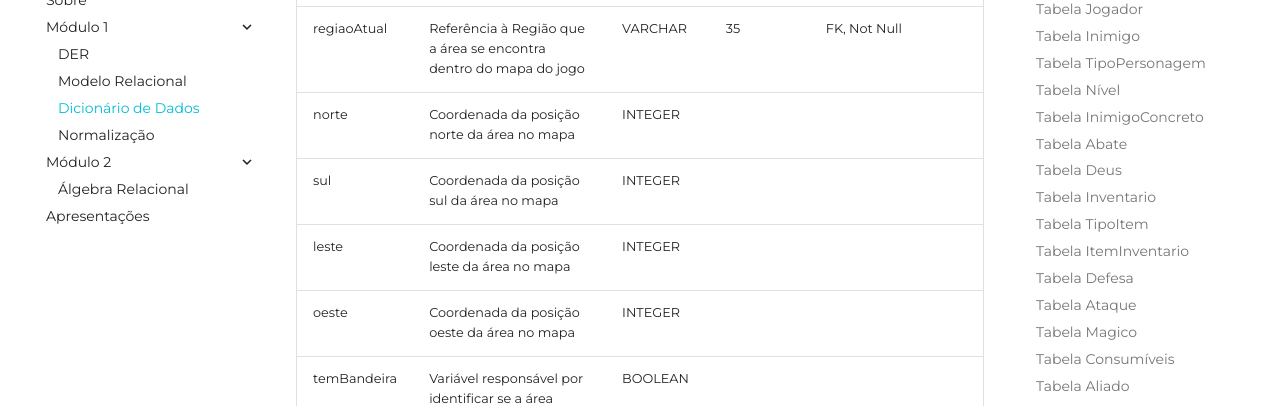
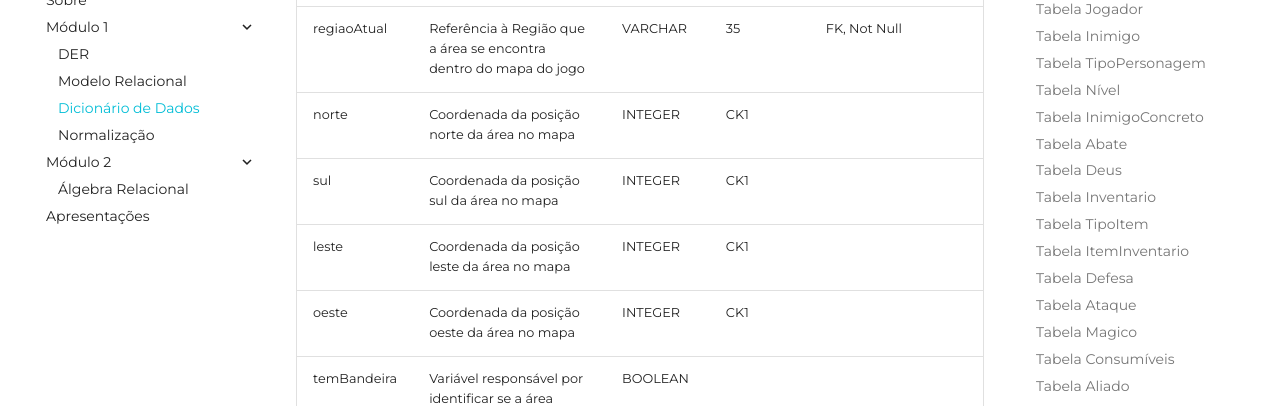
Before and after one commit to SBD1/2024.1-PercyJackson, an MkDocs documentation site: the page built from docs/modulo1/DD.md, in a window 1280 px wide and 900 px high, scrolled down 18478 px. Shown: the part 153-559 px from the top of the window. Built offline with MkDocs 1.6.1 and Material for MkDocs 9.7.7, drawn with Linux system fonts in a browser that asks for light colours; comment, search, counter and statistics services are not loaded.

Commit message:
docs: fix area columns dr

```diff
--- a/docs/modulo1/DD.md
+++ b/docs/modulo1/DD.md
@@ -325,10 +325,10 @@
 | nome        | Nome que identifica unicamente uma área                           | VARCHAR      | 15      | PK, Not Null                                                       |
 | descricao | Descrição detalhada de uma área e suas singularidades                                          | TEXT         | -       |                                                           |
 | regiaoAtual | Referência à Região que a área se encontra dentro do mapa do jogo | VARCHAR      | 35      | FK, Not Null                                                       |
-| norte | Coordenada da posição norte da área no mapa | INTEGER     |      |
-| sul | Coordenada da posição sul da área no mapa | INTEGER     |      |
-| leste | Coordenada da posição leste da área no mapa | INTEGER     |      |
-| oeste | Coordenada da posição oeste da área no mapa | INTEGER     |      |
+| norte | Coordenada da posição norte da área no mapa | INTEGER     |  CK1    |
+| sul | Coordenada da posição sul da área no mapa | INTEGER     |   CK1   |
+| leste | Coordenada da posição leste da área no mapa | INTEGER     |   CK1   |
+| oeste | Coordenada da posição oeste da área no mapa | INTEGER     |   CK1   |
 | temBandeira | Variável responsável por identificar se a área possui ou não | BOOLEAN     |      |                                                       |
 | desafio     | Referência ao desafio que se encontra dentro da área              | INTEGER      |         | FK, Not Null                                                       |
 
```
